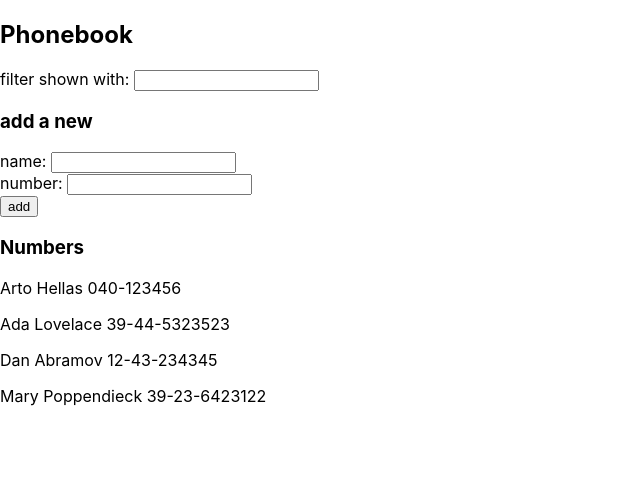
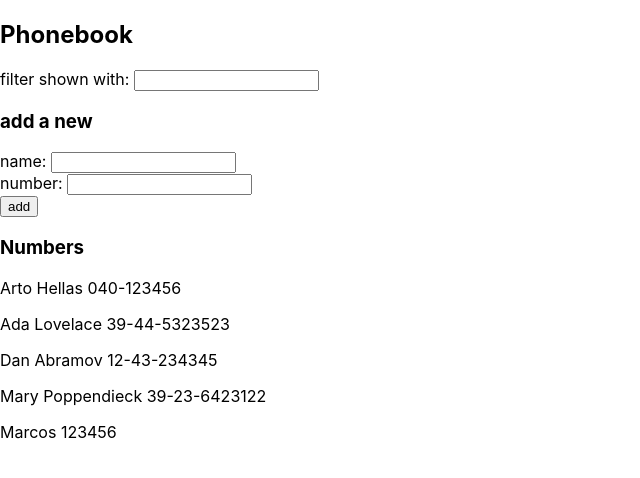
Before and after one commit to marcospm92/midudev-bootcamp, a React (Create React App) app in the folder part2/phonebook/: page / in a window 1280 px wide. Shown: the top 478 px of the page, without its empty margins (0-640 px from the left). Built offline with nearby package versions, Linux system fonts and the light colour scheme; data requests are answered from the project's data file.

Commit message:
Exercise 2.15

```diff
--- a/part2/phonebook/db.json
+++ b/part2/phonebook/db.json
@@ -19,6 +19,11 @@
       "name": "Mary Poppendieck",
       "number": "39-23-6423122",
       "id": 4
+    },
+    {
+      "name": "Marcos",
+      "number": "123456",
+      "id": 5
     }
   ]
 }
--- a/part2/phonebook/src/App.js
+++ b/part2/phonebook/src/App.js
@@ -71,7 +71,10 @@ const App = () => {
     if (persons.some(person => person.name === personToAddToState.name)) {
       window.alert(`${personToAddToState.name} is already added to phonebook`)
     } else {
-      setPersons(persons.concat(personToAddToState))
+      axios.post("http://localhost:3001/persons", personToAddToState)
+        .then((response) => {
+          setPersons((prevPersons) => prevPersons.concat(response.data))
+        })
     }
     setNewName("")
     setNewNumber("")
```
